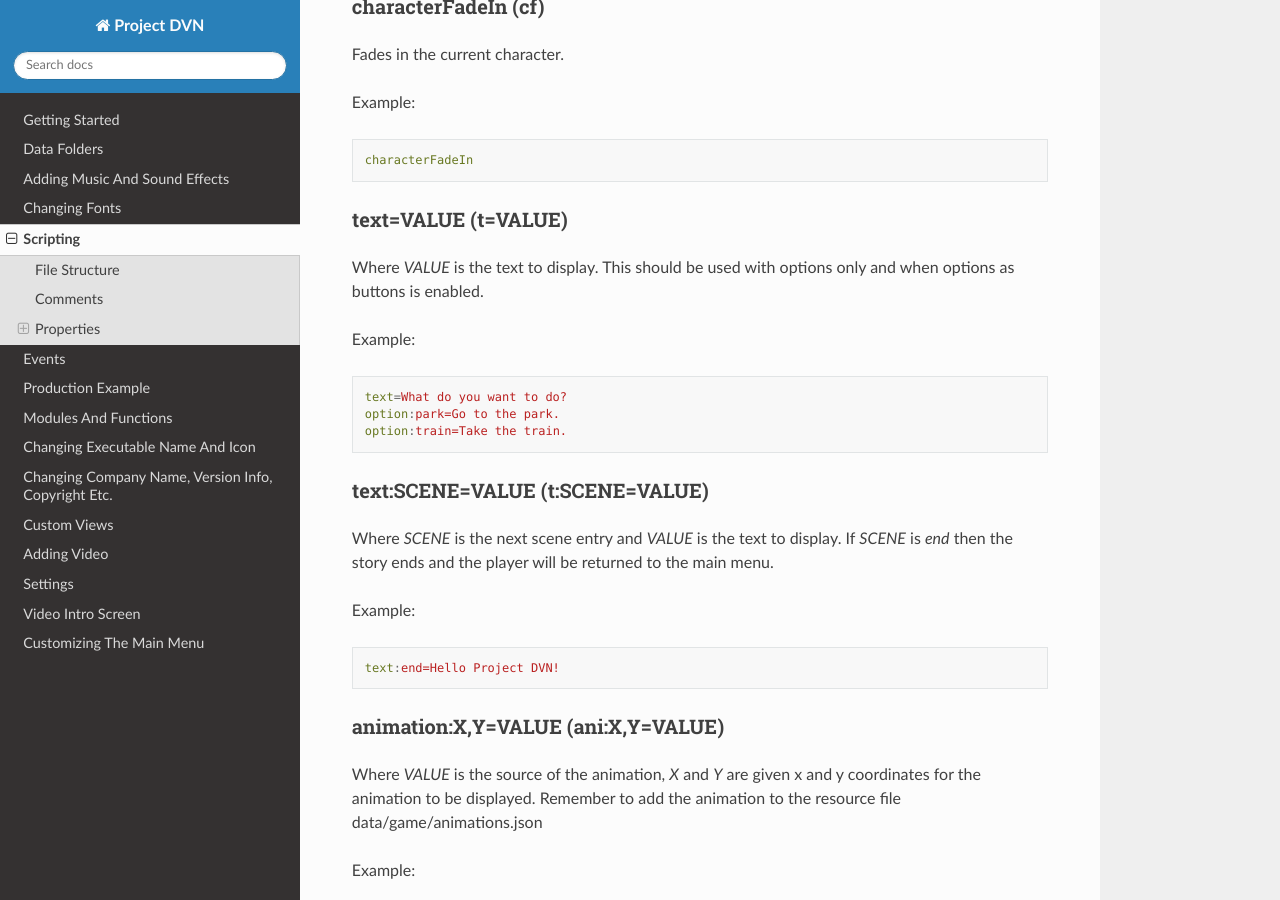
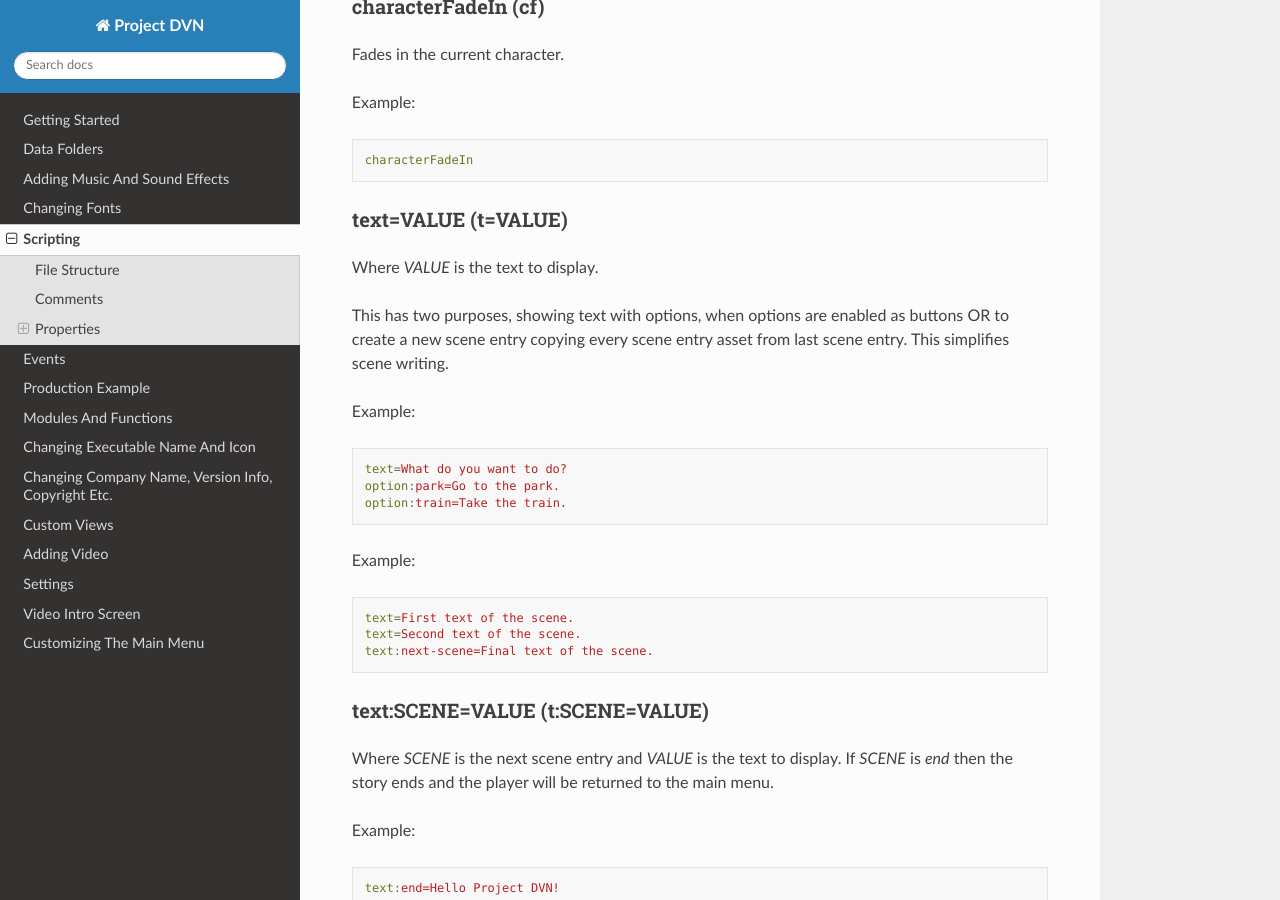
Before and after one commit to ProjectDVN/dvn-docs, a Sphinx documentation site: the page built from docs/source/scripting.rst, in a window 1280 px wide and 900 px high, scrolled down 4006 px. Built offline with Sphinx 7.4.7 and the Read the Docs theme 3.1.0, drawn with Linux system fonts in a browser that asks for light colours.

Commit message:
Update scripting.rst

```diff
--- a/docs/source/scripting.rst
+++ b/docs/source/scripting.rst
@@ -214,7 +214,10 @@ Example:
 text=VALUE (t=VALUE)
 ~~~~~~~~~~~~~~~~
 
-Where *VALUE* is the text to display. This should be used with options only and when options as buttons is enabled.
+Where *VALUE* is the text to display.
+
+This has two purposes, showing text with options, when options are enabled as buttons OR
+to create a new scene entry copying every scene entry asset from last scene entry. This simplifies scene writing.
 
 Example:
 
@@ -223,6 +226,14 @@ Example:
    text=What do you want to do?
    option:park=Go to the park.
    option:train=Take the train.
+
+Example:
+
+.. code:: ini
+
+   text=First text of the scene.
+   text=Second text of the scene.
+   text:next-scene=Final text of the scene.
 
 text:SCENE=VALUE (t:SCENE=VALUE)
 ~~~~~~~~~~~~~~~~
```
